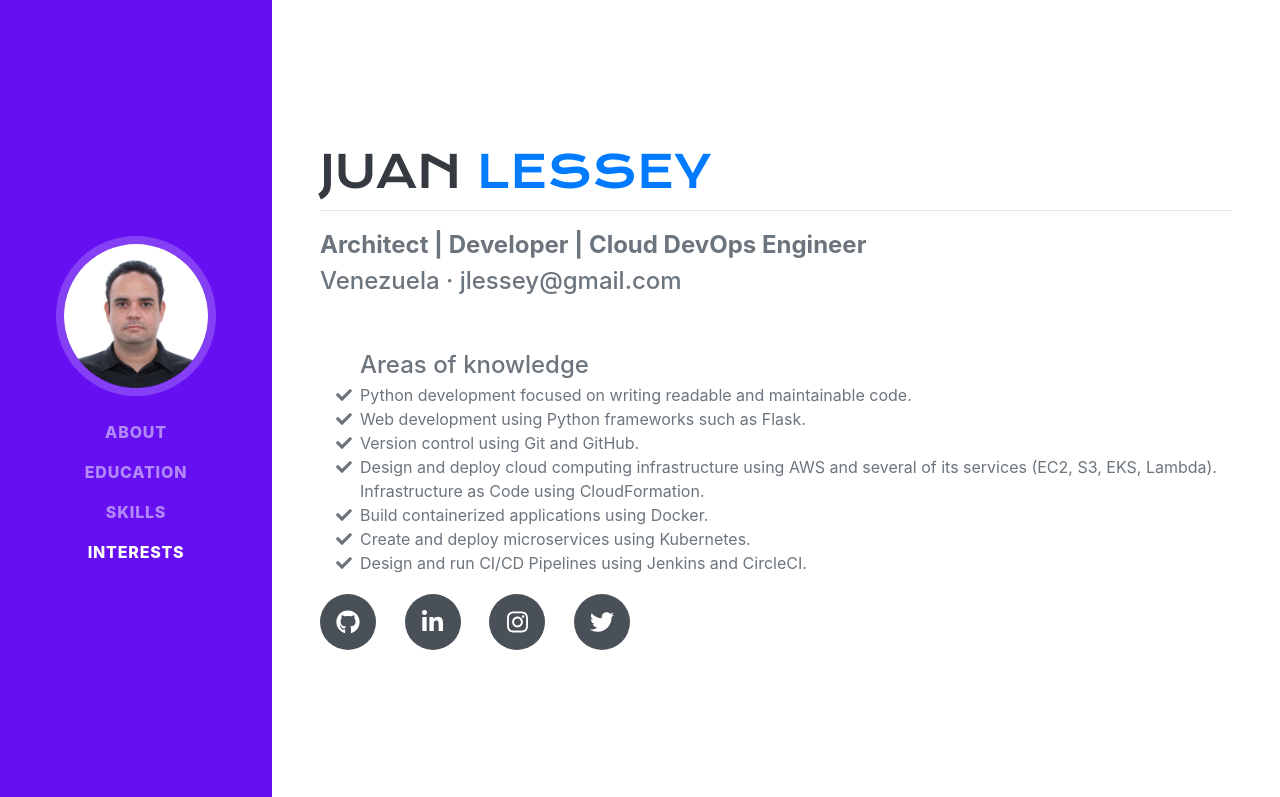
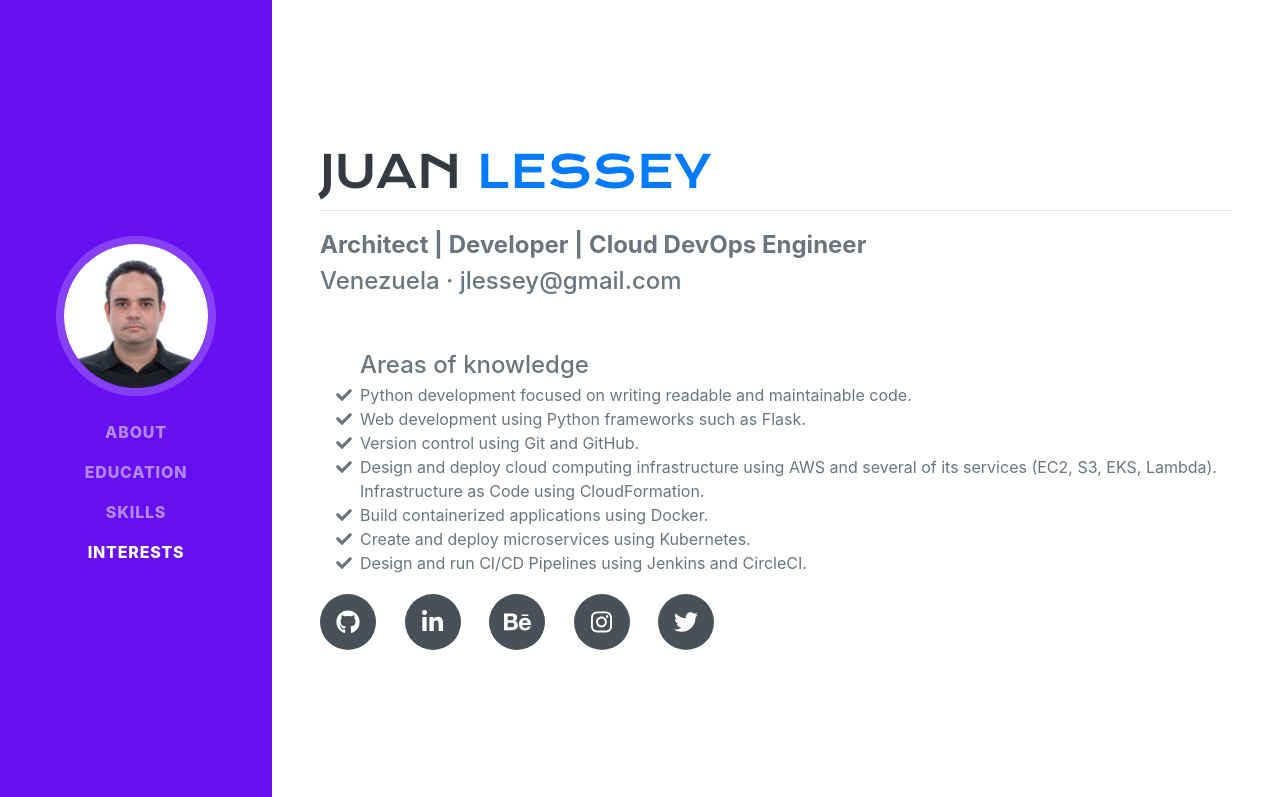
Before and after one commit to jplessey/juanlessey, a plain HTML site: page index.html in a window 1280 px wide. Shown: the top 797 px of the page. Drawn offline with nearby package versions, Linux system fonts and the light colour scheme; a web font is replaced by a local one.

Commit message:
Add Behance link

```diff
--- a/index.html
+++ b/index.html
@@ -97,6 +97,7 @@
                             class="fab fa-github"></i></a>
                     <a class="social-icon" href="https://www.linkedin.com/in/juan-pablo-lessey-paredes/"
                         target="_blank"><i class="fab fa-linkedin-in"></i></a>
+                    <a class="social-icon" href="https://www.behance.net/juanlessey" target="_blank"><i class="fab fa-behance" target="_blank"></i></a>
                     <a class="social-icon" href="https://www.instagram.com/juanlessey/" target="_blank"><i class="fab fa-instagram" target="_blank"></i></a>
                     <a class="social-icon" href="https://twitter.com/JLessey" target="_blank"><i
                             class="fab fa-twitter"></i></a>
```
